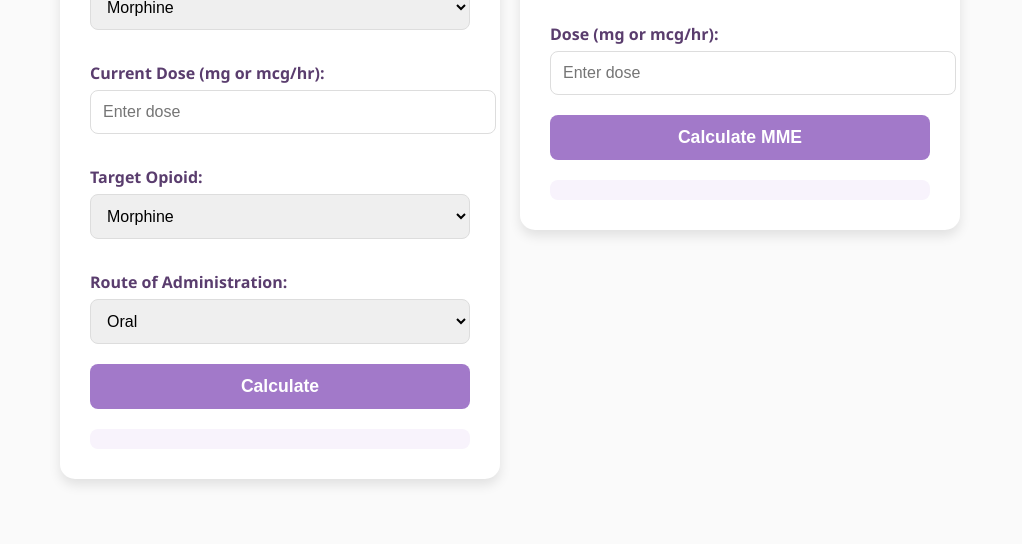
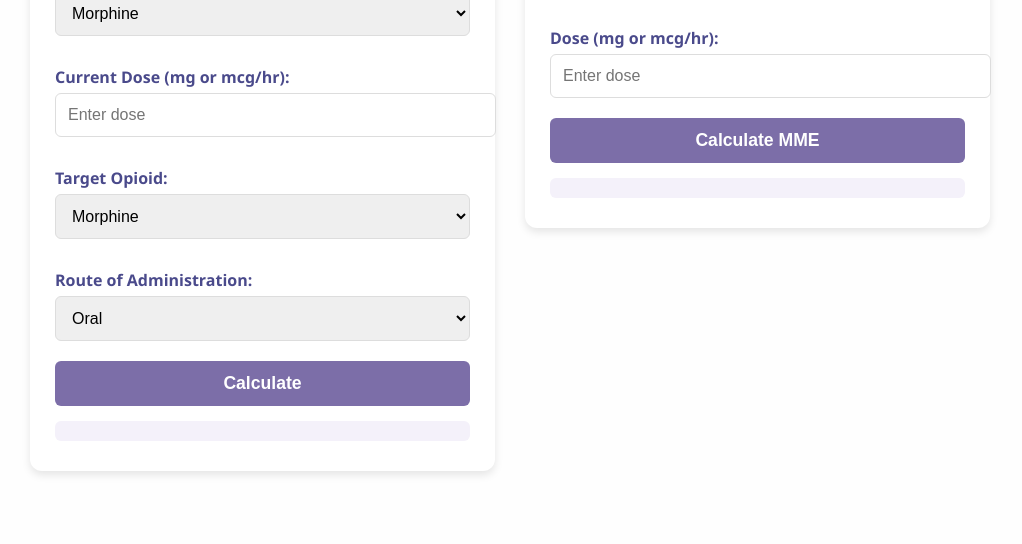
Before and after one commit to lilyhwang07/clinicalresource, a plain HTML site: page index.html in a window 1280 px wide. Shown: the part 256-800 px from the top of the page, without its empty margins (130-1152 px from the left). Drawn offline with Linux system fonts and the light colour scheme.

Commit message:
Update index.html

```diff
--- a/index.html
+++ b/index.html
@@ -4,7 +4,7 @@
 <head>
     <meta charset="UTF-8">
     <meta name="viewport" content="width=device-width, initial-scale=1.0">
-    <title>Opioid Conversion Calculator</title>
+    <title>Opioid Conversion & MME Calculator</title>
 
     <style>
         body {
@@ -15,38 +15,38 @@
             justify-content: center;
             align-items: center;
             min-height: 100vh;
-            background-color: #fafafa;
-            color: #444;
+            background-color: #fefefe;
+            color: #333;
         }
 
         .dual-container {
             display: flex;
             align-items: flex-start;
-            gap: 20px;
-            max-width: 900px;
+            gap: 30px;
+            max-width: 960px;
             width: 100%;
         }
 
         .container, .mme-container {
             background: #fff;
-            padding: 30px;
-            border-radius: 15px;
-            box-shadow: 0 6px 12px rgba(0, 0, 0, 0.1);
+            padding: 30px 25px;
+            border-radius: 12px;
+            box-shadow: 0 4px 8px rgba(0, 0, 0, 0.1);
             flex: 1;
         }
 
         h1 {
             font-size: 1.8em;
             margin-bottom: 20px;
-            color: #5a3d6e;
+            color: #4a4a8b;
             text-align: center;
         }
 
         label {
             display: block;
-            margin: 12px 0 6px;
-            font-weight: bold;
-            color: #5a3d6e;
+            margin: 10px 0 5px;
+            font-weight: 600;
+            color: #4a4a8b;
         }
 
         input, select {
@@ -54,23 +54,24 @@
             padding: 12px;
             margin-bottom: 20px;
             border: 1px solid #ddd;
-            border-radius: 8px;
+            border-radius: 6px;
             font-size: 1em;
-            transition: border-color 0.3s ease;
+            transition: all 0.3s ease;
         }
 
         input:focus, select:focus {
-            border-color: #a279c9;
+            border-color: #7c6ea8;
+            box-shadow: 0 0 6px rgba(124, 110, 168, 0.5);
             outline: none;
         }
 
         button {
             width: 100%;
             padding: 12px;
-            background-color: #a279c9;
+            background-color: #7c6ea8;
             color: #fff;
             border: none;
-            border-radius: 8px;
+            border-radius: 6px;
             font-size: 1.1em;
             font-weight: bold;
             cursor: pointer;
@@ -78,24 +79,24 @@
         }
 
         button:hover {
-            background-color: #8b5daf;
+            background-color: #675899;
         }
 
         .result {
-            margin-top: 20px;
-            font-size: 1.2em;
+            margin-top: 15px;
+            font-size: 1.1em;
             font-weight: bold;
             text-align: center;
-            color: #5a3d6e;
-            background: #f8f3fc;
+            color: #333;
+            background: #f4f1fa;
             padding: 10px;
-            border-radius: 8px;
+            border-radius: 6px;
         }
 
         @media (max-width: 768px) {
             .dual-container {
                 flex-direction: column;
-                gap: 30px;
+                gap: 20px;
             }
         }
     </style>
@@ -178,10 +179,10 @@
             }
 
             const morphineEquivalent = currentOpioid === 'fentanyl'
-                ? currentDose * 2.4 // Fentanyl mcg/hr to morphine mg/day
+                ? currentDose * 2.4
                 : currentDose / conversionFactors[currentOpioid];
             const targetDose = targetOpioid === 'fentanyl'
-                ? morphineEquivalent / 2.4 // Morphine mg/day to fentanyl mcg/hr
+                ? morphineEquivalent / 2.4
                 : morphineEquivalent * conversionFactors[targetOpioid];
 
             const unit = targetOpioid === 'fentanyl' ? 'mcg/hr' : 'mg';
@@ -199,7 +200,7 @@
             }
 
             const mmeValue = mmeOpioid === 'fentanyl'
-                ? mmeDose * 2.4 // Fentanyl mcg/hr to morphine mg/day
+                ? mmeDose * 2.4
                 : mmeDose * conversionFactors[mmeOpioid];
 
             document.getElementById('mmeResult').textContent = `Total MME: ${mmeValue.toFixed(2)} mg/day`;
```
